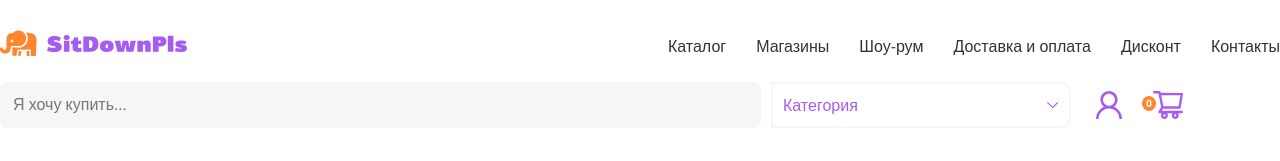
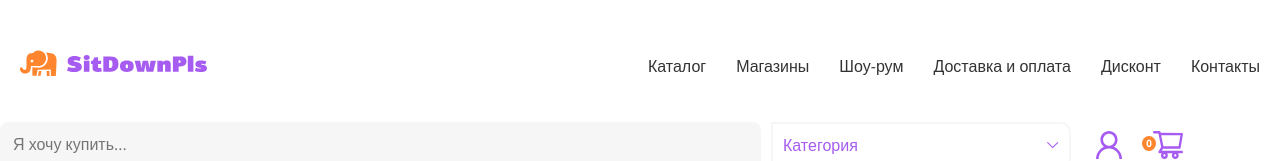
Before and after one commit to AlibekAllaberganov123/Mebel-Shop, a plain HTML site: page index.html in a window 1280 px wide. Shown: the top 161 px of the page. Drawn offline with nearby package versions, Linux system fonts and the light colour scheme; a web font is replaced by a local one.

Commit message:
feat: added new section

```diff
--- a/css/main.css
+++ b/css/main.css
@@ -36,6 +36,11 @@ li {
   display: flex;
   align-items: center;
   justify-content: space-between;
+  padding: 20px;
+  position: sticky;
+  top: 0;
+  z-index: 100;
+  background-color: #fff;
 }
 .header__bottom {
   padding: 20px 0;
```
